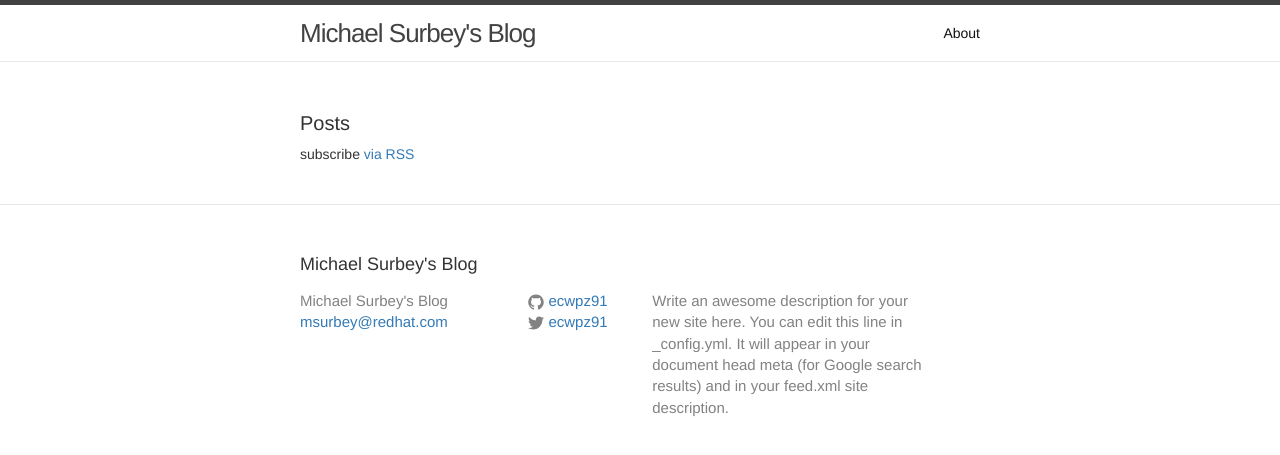
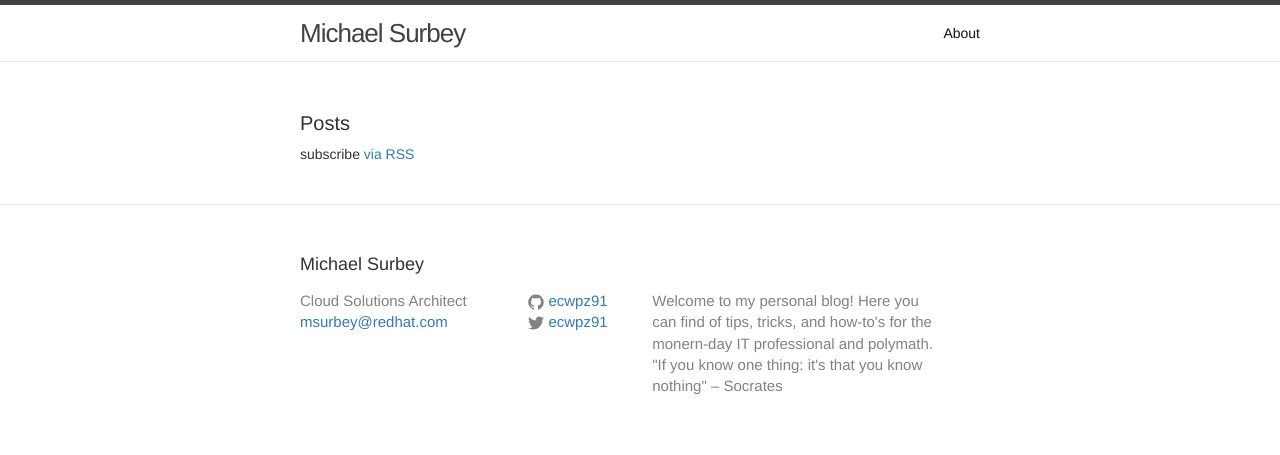
Before and after one commit to ecwpz91/ecwpz91.github.io, a Jekyll site: the page built from index.html, in a window 1280 px wide. Shown: the top 455 px of the page. Built offline with Jekyll 4.4.1, drawn with Linux system fonts in a browser that asks for light colours; nearby versions of some CDN libraries.

Commit message:
Added description and vocation

```diff
--- a/_config.yml
+++ b/_config.yml
@@ -6,12 +6,13 @@
 # 'jekyll serve'. If you change this file, please restart the server process.
 
 # Site settings
-title: Michael Surbey's Blog
+title: Michael Surbey
+vocation: Cloud Solutions Architect
 email: msurbey@redhat.com
 description: > # this means to ignore newlines until "baseurl:"
-  Write an awesome description for your new site here. You can edit this
-  line in _config.yml. It will appear in your document head meta (for
-  Google search results) and in your feed.xml site description.
+  Welcome to my personal blog! Here you can find of tips, tricks, and how-to's
+  for the monern-day IT professional and polymath. "If you know one thing: it's
+  that you know nothing" – Socrates
 baseurl: "" # the subpath of your site, e.g. /blog
 url: "https://ecwpz91.github.io/" # the base hostname & protocol for your site
 twitter_username: ecwpz91
--- a/_includes/footer.html
+++ b/_includes/footer.html
@@ -7,7 +7,7 @@
     <div class="footer-col-wrapper">
       <div class="footer-col footer-col-1">
         <ul class="contact-list">
-          <li>{{ site.title }}</li>
+          <li>{{ site.vocation }}</li>
           <li><a href="mailto:{{ site.email }}">{{ site.email }}</a></li>
         </ul>
       </div>
```
